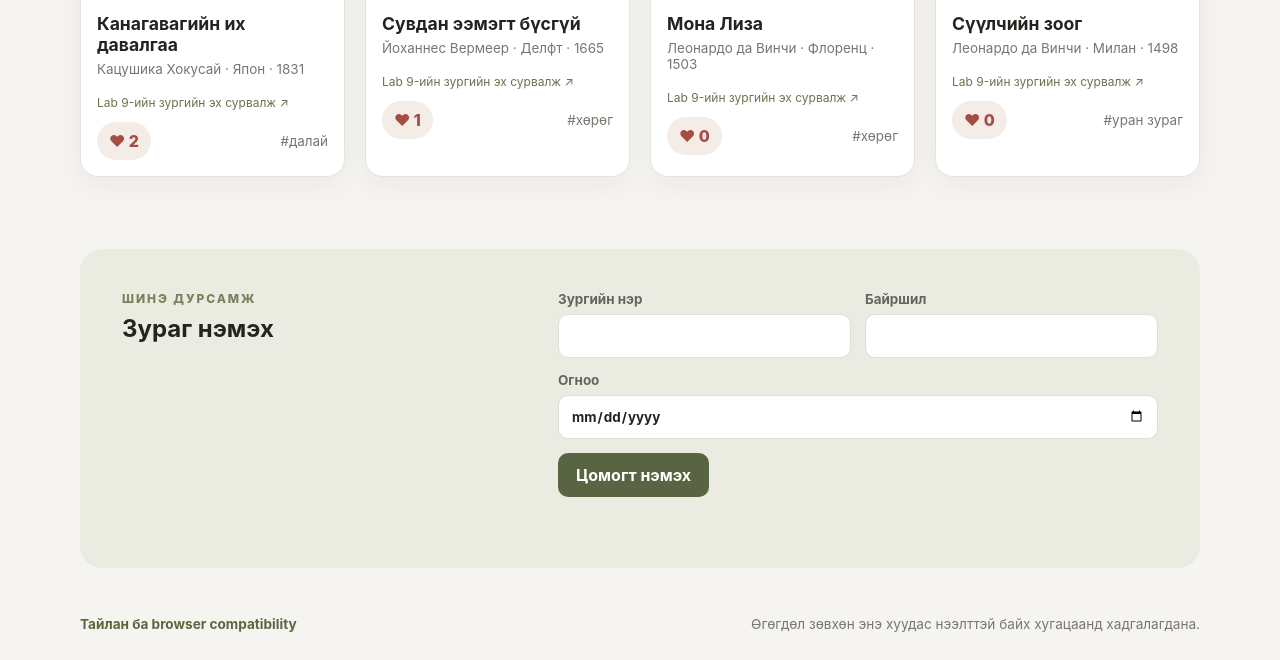
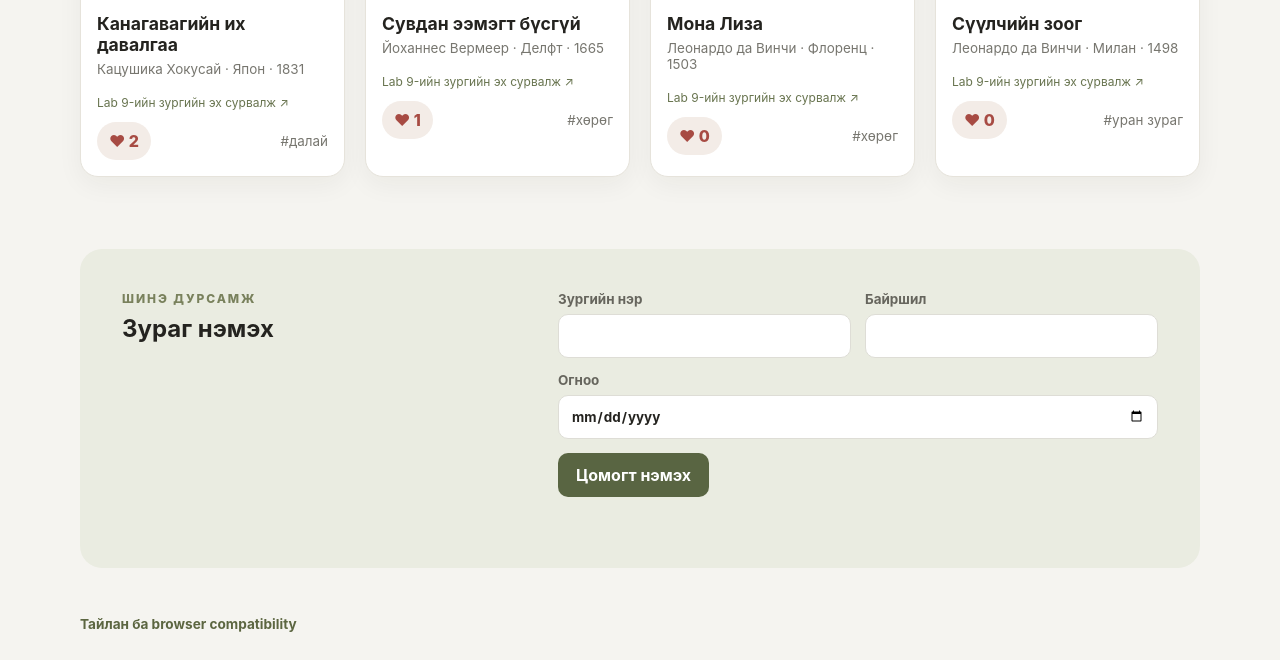
Before and after one commit to garid-dev/lab10, a website with bundled scripts: page index.html in a window 1280 px wide. Shown: the part 982-1642 px from the top of the page. Built offline with nearby package versions, Linux system fonts and the light colour scheme.

Commit message:
Remove data retention message from footer
Removed a span element that contained a message about data retention.

```diff
--- a/index.html
+++ b/index.html
@@ -67,7 +67,6 @@
       </section>
       <footer>
         <a href="lab10-report.md">Тайлан ба browser compatibility</a>
-        <span>Өгөгдөл зөвхөн энэ хуудас нээлттэй байх хугацаанд хадгалагдана.</span>
       </footer>
     </main>
   </body>
```
